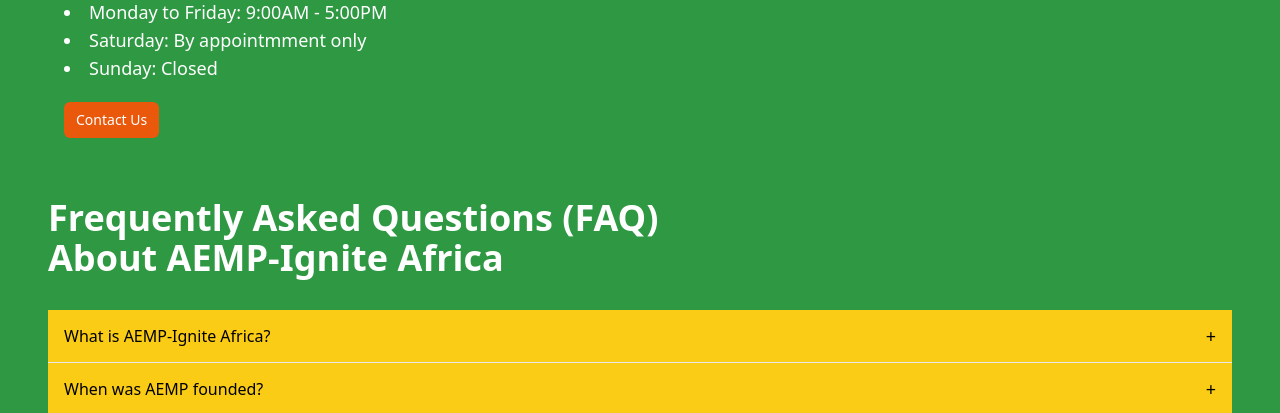
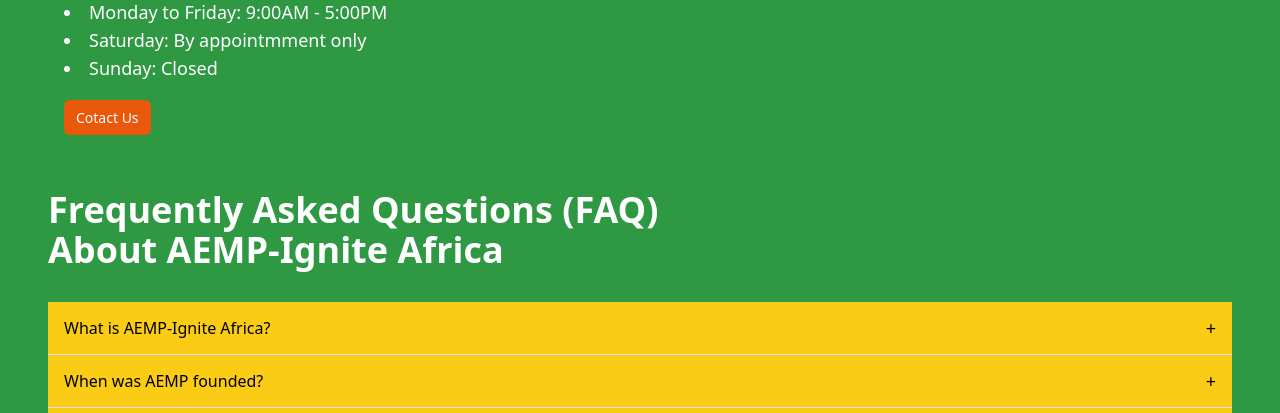
Before and after one commit to Bigtanx/AEMP-WEBSITE, a website: page public/contact.html in a window 1280 px wide. Shown: the part 338-751 px from the top of the page. Drawn offline with Linux system fonts and the light colour scheme.

Commit message:
updated the links

```diff
--- a/public/contact.html
+++ b/public/contact.html
@@ -151,13 +151,14 @@
         <li>Saturday: By appointmment only</li>
         <li>Sunday: Closed</li>
 
-        <div class="relative mt-5">
-          <button
-            onclick="toggleDropdown('dropdown1')"
-            class="bg-orange-600 text-white text-sm px-3 py-2 rounded-md focus:outline-none"
+        <div class="mt-5">
+          <a
+            href="https://wa.me/2347069275316"
+            class="bg-orange-600 text-white text-sm px-3 py-2 rounded-md focus:outline-none mt-5"
+            target="_blank"
           >
-            Contact Us
-          </button>
+            Cotact Us
+          </a>
         </div>
       </div>
 
@@ -460,8 +461,9 @@
 
           <div class="flex flex-wrap gap-4">
             <a
-              href="contact.html"
+              href="https://docs.google.com/forms/d/e/1FAIpQLSeKklpN4J9Wm_v-MOdeeWo3Hz3ZhP56Q0A4BtyFkpjdVPjXjg/viewform"
               class="bg-gray-700 hover:bg-orange-600 text-white px-4 py-2 rounded-md inline-block"
+              target="_blank"
             >
               Fill Contact Form
             </a>
```
Also changed, not shown: public/aboutus.html (+2 -1 lines), public/blog.html (+2 -1 lines), public/index.html (+8 -4 lines), public/joinus.html (+7 -5 lines), public/programs.html (+2 -1 lines), 1 other file.
